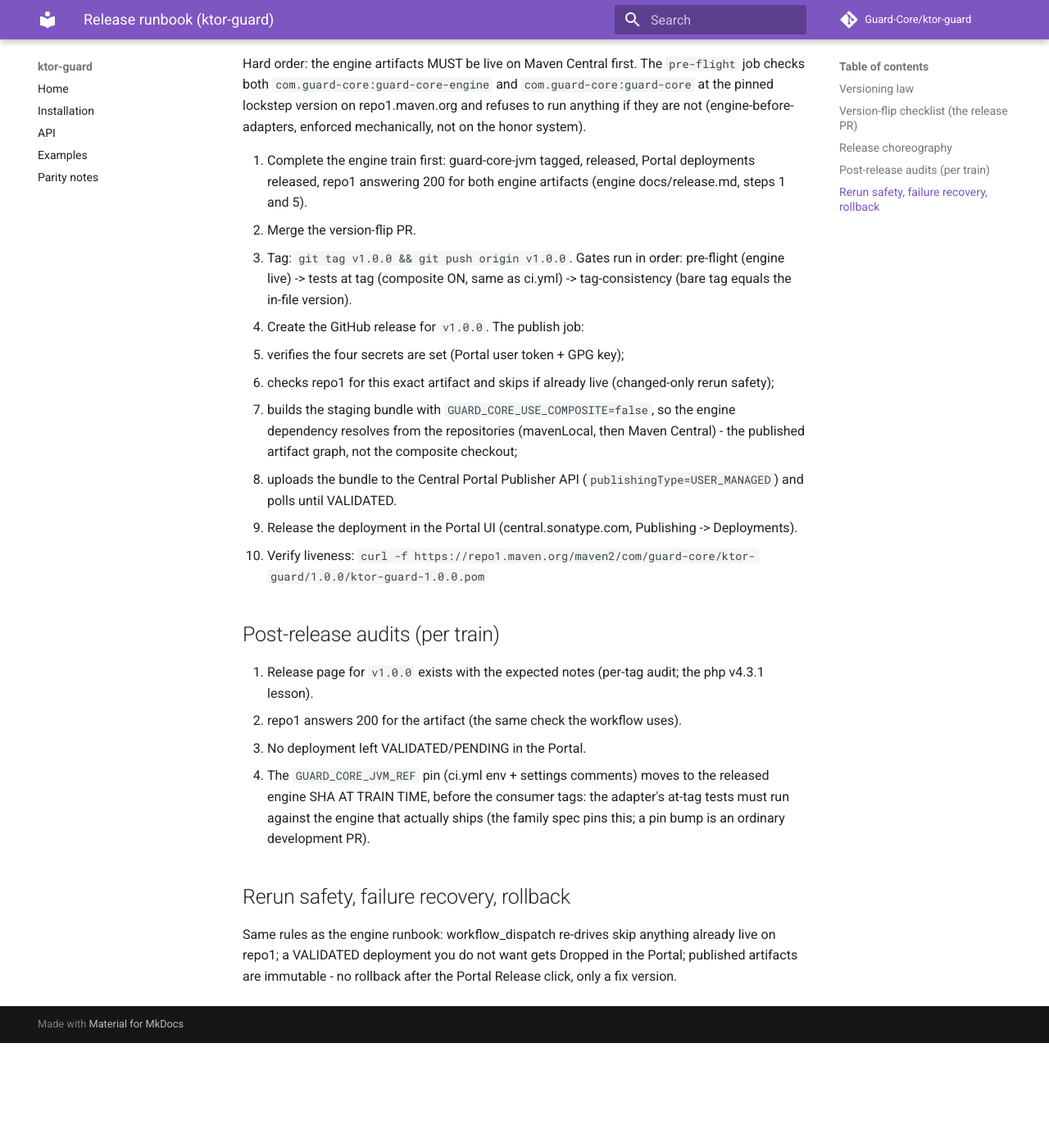
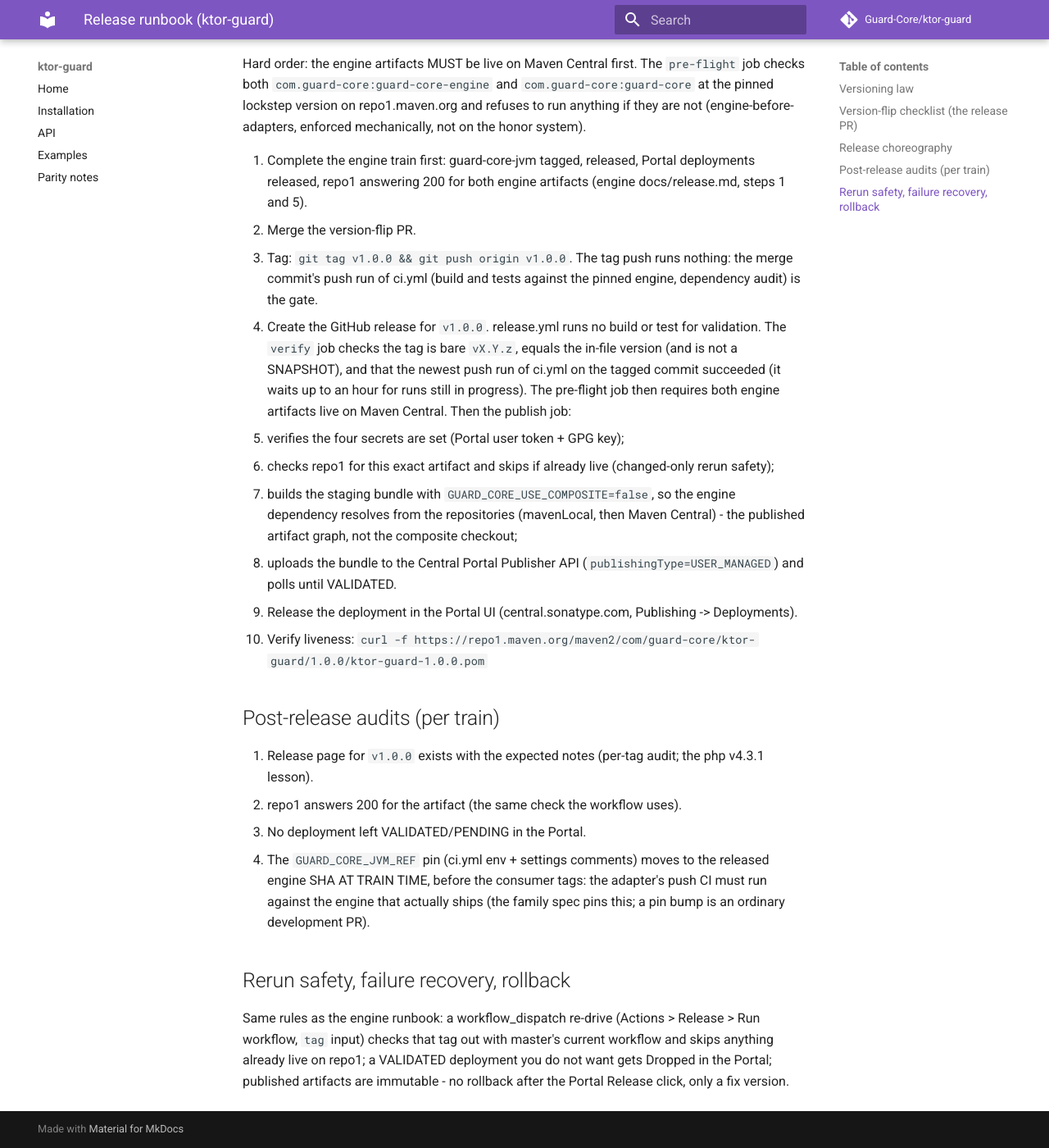
Before and after one commit to Guard-Core/ktor-guard, an MkDocs documentation site: the page built from docs/release.md, in a window 1280 px wide and 1400 px high, scrolled down 946 px. Shown: the whole window at 82% size. Built offline with MkDocs 1.6.1 and Material for MkDocs 9.7.7, drawn with Linux system fonts in a browser that asks for light colours; comment, search, counter and statistics services are not loaded; before the commit the page ends 2218 px from its top, so only the background shows below that; some of the changed text lies outside the part shown.

Commit message:
ci(release): publish a tag only from green CI, and re-drive by tag input (#24)
Co-authored-by: Renn F <rennf93@users.noreply.github.com>

```diff
--- a/docs/release.md
+++ b/docs/release.md
@@ -12,15 +12,15 @@
 - The engine lockstep pin lives in `gradle/libs.versions.toml` (`guardCore =
   "4.3.3"`) and in the workflow env (`GUARD_CORE_JVM_REF`); they move only
   when the engine train moves.
-- Tags are bare `vX.Y.z` only (`v1.0.0`). The `tag-consistency` job audits
+- Tags are bare `vX.Y.z` only (`v1.0.0`). The `verify` job of release.yml audits
   this (the guard-core-rs invisible-rule incident on `refs/tags/v4.3.2` is
   the standing lesson).
 - groupId `com.guard-core`; Kotlin packages stay `com.guardcore.*`.
 
 ## Version-flip checklist (the release PR)
 
-The workflow enforces this: tagging without the flip fails `tag-consistency`
-with an explicit message.
+The workflow enforces this: releasing a tag without the flip fails the
+`verify` job with an explicit message.
 
 - [ ] `build.gradle.kts`: `version = "1.0.0-SNAPSHOT"` -> `version = "1.0.0"`.
 - [ ] `gradle/libs.versions.toml`: `guardCore` still reads the lockstep engine
@@ -44,10 +44,15 @@
    deployments released, repo1 answering 200 for both engine artifacts
    (engine docs/release.md, steps 1 and 5).
 2. Merge the version-flip PR.
-3. Tag: `git tag v1.0.0 && git push origin v1.0.0`. Gates run in order:
-   pre-flight (engine live) -> tests at tag (composite ON, same as ci.yml) ->
-   tag-consistency (bare tag equals the in-file version).
-4. Create the GitHub release for `v1.0.0`. The publish job:
+3. Tag: `git tag v1.0.0 && git push origin v1.0.0`. The tag push runs
+   nothing: the merge commit's push run of ci.yml (build and tests against the
+   pinned engine, dependency audit) is the gate.
+4. Create the GitHub release for `v1.0.0`. release.yml runs no build or
+   test for validation. The `verify` job checks the tag is bare `vX.Y.z`,
+   equals the in-file version (and is not a SNAPSHOT), and that the newest
+   push run of ci.yml on the tagged commit succeeded (it waits up to an hour
+   for runs still in progress). The pre-flight job then requires both engine
+   artifacts live on Maven Central. Then the publish job:
    - verifies the four secrets are set (Portal user token + GPG key);
    - checks repo1 for this exact artifact and skips if already live
      (changed-only rerun safety);
@@ -69,12 +74,13 @@
 3. No deployment left VALIDATED/PENDING in the Portal.
 4. The `GUARD_CORE_JVM_REF` pin (ci.yml env + settings comments) moves to
    the released engine SHA AT TRAIN TIME, before the consumer tags: the
-   adapter's at-tag tests must run against the engine that actually ships
+   adapter's push CI must run against the engine that actually ships
    (the family spec pins this; a pin bump is an ordinary development PR).
 
 ## Rerun safety, failure recovery, rollback
 
-Same rules as the engine runbook: workflow_dispatch re-drives skip anything
-already live on repo1; a VALIDATED deployment you do not want gets Dropped in
+Same rules as the engine runbook: a workflow_dispatch re-drive (Actions >
+Release > Run workflow, `tag` input) checks that tag out with master's current
+workflow and skips anything already live on repo1; a VALIDATED deployment you do not want gets Dropped in
 the Portal; published artifacts are immutable - no rollback after the Portal
 Release click, only a fix version.
```
Also changed, not shown: 1 other file.
